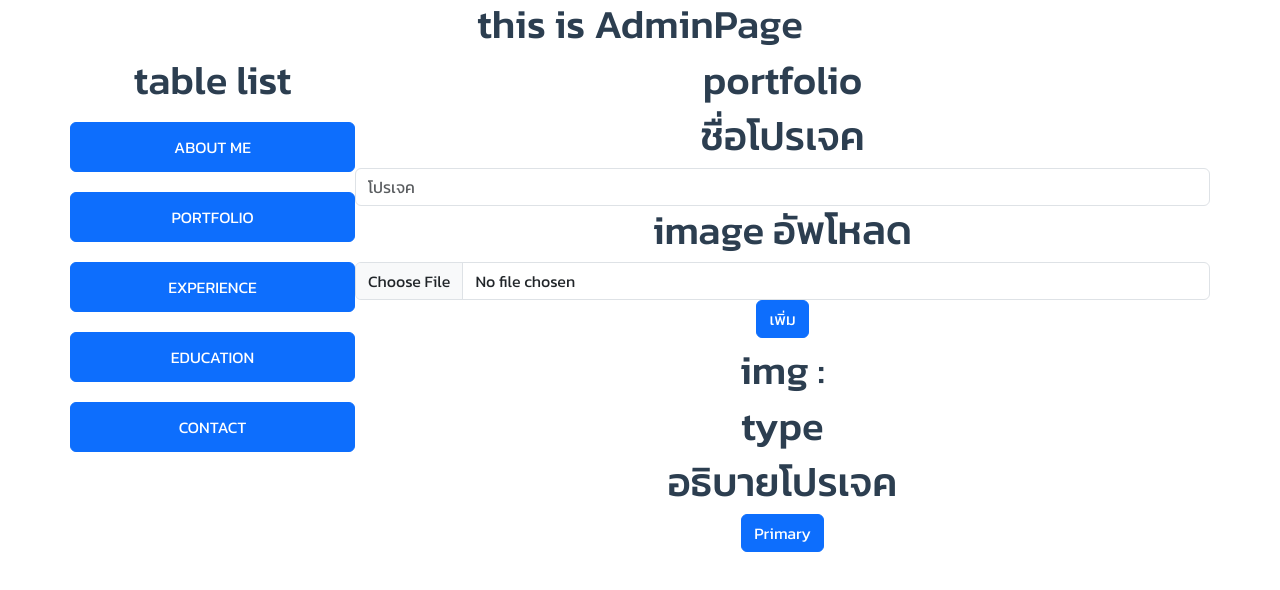
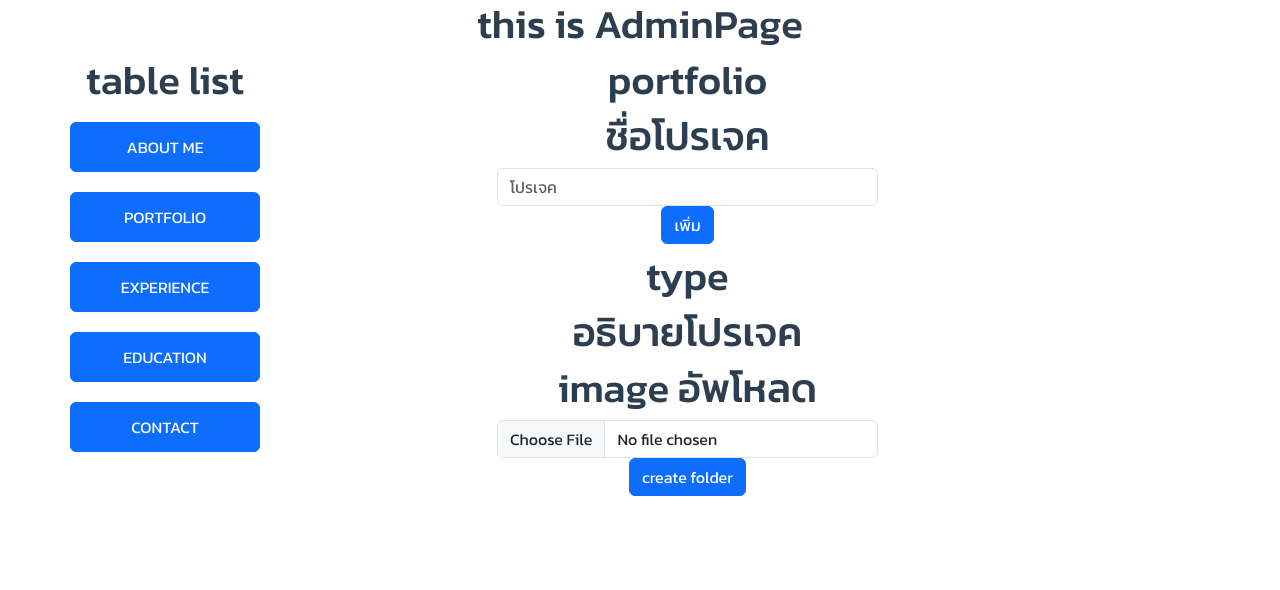
Before and after one commit to Atiprometis/vuemyport, a Vue app: page /sp-admin in a window 1280 px wide. Both pictures are taken after a click on the button "PORTFOLIO". Shown: the top 590 px of the page. Built offline with nearby package versions, Linux system fonts and the light colour scheme; no server answers; what vue-sweetalert2 would draw is missing.

Commit message:
upload image

```diff
--- a/package.json
+++ b/package.json
@@ -17,6 +17,7 @@
     "axios": "^1.5.0",
     "bootstrap": "^5.3.2",
     "core-js": "^3.8.3",
+    "multer": "^1.4.5-lts.1",
     "sweetalert2": "^11.12.4",
     "swiper": "^10.2.0",
     "vue": "^3.3.4",
--- a/src/components/admin/TableList.vue
+++ b/src/components/admin/TableList.vue
@@ -1,7 +1,7 @@
 <template>
     <div class="container">
         <div class="row">
-            <div class=" col-lg-3 p-0 m-0 d-flex justify-content-center align-items-center flex-column" style="height: 100%;">
+            <div class=" col-lg-2 p-0 m-0 d-flex justify-content-center align-items-center flex-column" style="height: 100%;">
                 <h1>table list</h1>
 
                 <button v-on:click="submitAboutme()" type="button" class="btn btn-primary bg-t text-uppercase">about me</button>
@@ -22,8 +22,8 @@
             <EduAll v-if="isEduVisible"/>
 
             <!-- CONTACT -->
-            <div v-if="isContactVisible"  class=" col-lg-9 p-0 m-0">
-                <div  class="bg-t-2"></div>
+            <div v-if="isContactVisible"  class=" col-lg-10 p-0 m-0 d-flex justify-content-center ">
+
                 <CardAdmin>
                     <template v-slot:card-header>
                         <h1>contact</h1>
--- a/src/components/admin/component/AboutMeAll.vue
+++ b/src/components/admin/component/AboutMeAll.vue
@@ -1,6 +1,6 @@
 <template>
-    <div  class=" col-lg-9 p-0 m-0">
-                <div  class="bg-t-2"></div>
+    <div  class=" col-lg-10 p-0 m-0 d-flex justify-content-center">
+
                 <CardAdmin>
                     <template v-slot:card-header>
                         <h1> Aboutme แก้ไข</h1>
--- a/src/components/admin/component/EduAll.vue
+++ b/src/components/admin/component/EduAll.vue
@@ -1,7 +1,7 @@
 <template>
 
-    <div  class=" col-lg-9 p-0 m-0">
-                <div  class="bg-t-2"></div>
+    <div  class=" col-lg-10 p-0 m-0 d-flex justify-content-center">
+
                 <CardAdmin>
                     <template v-slot:card-header>
                         <h1>edu</h1>
--- a/src/components/admin/component/ExpAll.vue
+++ b/src/components/admin/component/ExpAll.vue
@@ -1,7 +1,7 @@
 <template>
 
-<div  class=" col-lg-9 p-0 m-0">
-                <div  class="bg-t-2"></div>
+<div  class=" col-lg-10 p-0 m-0 d-flex justify-content-center">
+
                 <CardAdmin>
                     <template v-slot:card-header>
                         <h1>Exp</h1>
--- a/src/components/admin/component/PortfolioAll.vue
+++ b/src/components/admin/component/PortfolioAll.vue
@@ -1,6 +1,6 @@
 <template>
-    <div  class=" col-lg-9 p-0 m-0">
-                <div  class="bg-t-2"></div>
+    <div  class=" col-lg-9 p-0 m-0 d-flex justify-content-center">
+
                 <CardAdmin>
                     <template v-slot:card-header>
                         <h1>portfolio</h1>
@@ -8,25 +8,29 @@
                     <template v-slot:card-content >
                         <h1>ชื่อโปรเจค</h1>
                         <form v-on:submit="nameproject" class="form-label">
-                            <input type="text" v-model="insertEduName" class="form-control " placeholder="โปรเจค">
-                            <h1>image อัพโหลด</h1>
-                            <input type="file"  class="form-control " @change="onFileUploadImages" placeholder="เนื้อหา">
+                            <input type="text" class="form-control " placeholder="โปรเจค">
 
 
                             <button  type="submit"  class="btn btn-primary">เพิ่ม</button>
 
                         </form>
-                        <img v-if="imageUrlPortfolioUpload" :src="imageUrlPortfolioUpload" alt="Preview" style=" height: 100px;width: 100px;"/>
-                        <h1>img : {{ imageUrlPortfolioUpload }}</h1>
+
+
                         <h1>type</h1>
                         <h1>อธิบายโปรเจค</h1>
 
 
                     </template>
                     <template v-slot:card-button >
+                        <div>
+                            <h1>image อัพโหลด</h1>
+                            <input type="file"  class="form-control " @change="onFileUpImages" placeholder="เนื้อหา">
+                            <button type="button" class="btn btn-primary" v-on:click="createUserFolder()" >create folder</button>
 
-                        <button type="button" class="btn btn-primary">Primary</button>
-
+                        </div>
+                        <img v-if="fileName" :src="imageUrl" alt="Preview" style=" height: 100px;width: 100px;"/>
+                        <!-- <h1 v-if="fileName">img : {{ fileName }}</h1> -->
+                        <!-- <h2>img2:{{ imageUrl }}</h2> -->
                     </template>
 
                 </CardAdmin>
@@ -36,6 +40,8 @@
 </template>
 
 <script>
+ import axios from 'axios'
+
 import CardAdmin from '../CardAdmin.vue'
 
 export default {
@@ -43,6 +49,9 @@ export default {
   data() {
     return {
       imageUrlPortfolioUpload: null,
+      userId:4,
+      fileName: '',
+      imageUrl: '',
     };
   },
   components: {
@@ -50,18 +59,59 @@ export default {
 
   },
   methods:{
-    onFileUploadImages(event){
-        event.preventDefault();
-        const file = event.target.files[0];
+    onFileUpImages(event){
 
-        if(file){
-            const render = new FileReader();
-            render.onload = (e) => {
-                this.imageUrlPortfolioUpload = e.target.result;
+        this.imageUrlPortfolioUpload = event.target.files[0];
+        if (this.imageUrlPortfolioUpload) {
+        this.fileName = this.imageUrlPortfolioUpload.name; // เก็บชื่อไฟล์
+
+        const reader = new FileReader();
+
+        reader.onload = (e) => {
+          this.imageUrl = e.target.result; // เก็บ Data URL ใน imageUrl
+        };
+        reader.readAsDataURL(this.imageUrlPortfolioUpload);
+
+      }
+    },
+    async createUserFolder(){
+
+        try{
+                await axios.post('http://localhost:3000/create-folder',{
+                    userId: this.userId,
+                });
+                const formData = new FormData();
+                formData.append('images',this.imageUrlPortfolioUpload);
+                formData.append('userId',this.userId);
+                const response = await axios.post('http://localhost:3000/upload', formData, {
+                    headers: {
+                        'Content-Type': 'multipart/form-data',
+                    },
+                });
+
+                console.log(response.data.message); // แสดงข้อความยืนยันการอัปโหลด
+
+            } catch (error) {
+                console.error('Error fetching quotes:', error);
             }
-            render.readAsDataURL(file);
-        }
+
     },
+    // async uploadImage(userId){
+
+
+
+    //     try{
+    //         const response = await axios.post('http://localhost:3000/upload', formData, {
+    //         headers: {
+    //             'Content-Type': 'multipart/form-data',
+    //         },
+    //     });
+    //     console.log('Image upload response:', response.data);
+
+    //     }catch (error) {
+    //         console.error('Error uploading image:', error.response ? error.response.data : error.message);
+    //     }
+    // }
 
 
   }
```
Also changed, not shown: 1 other file (tests, documents, lock files or other folders).
